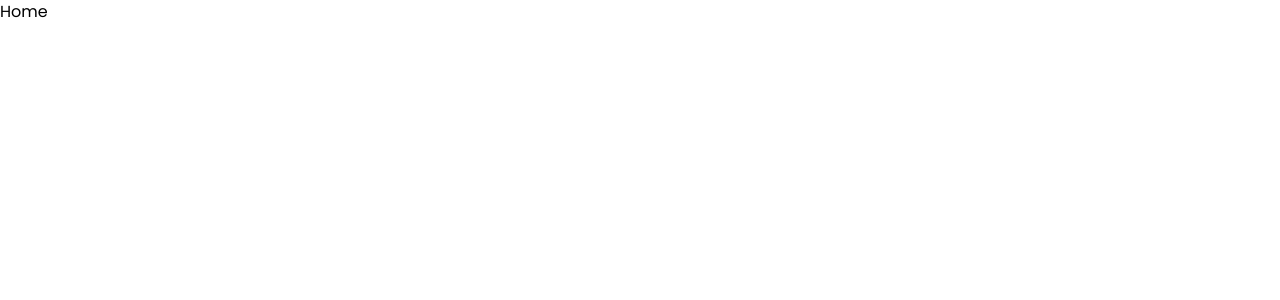
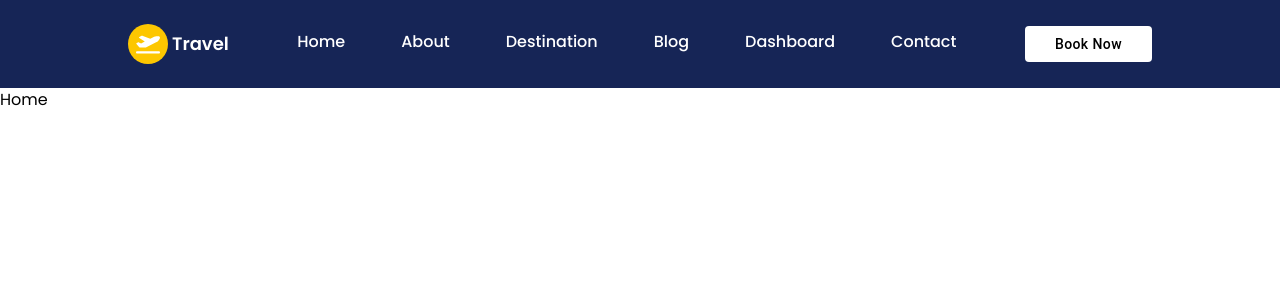
Before and after one commit to nrshakib/travel-website, a Next.js app: page / in a window 1280 px wide. Shown: the top 300 px of the page. Built offline with nearby package versions, Linux system fonts and the light colour scheme.

Commit message:
Added Navbar

```diff
--- a/src/app/layout.tsx
+++ b/src/app/layout.tsx
@@ -1,6 +1,7 @@
 import type { Metadata } from "next";
 import { Poppins } from "next/font/google";
 import "./globals.css";
+import Navbar from "@/components/Navbar";
 
 const font = Poppins({
   weight: ["100", "200", "300", "400", "500", "600", "700", "800", "900"],
@@ -19,7 +20,10 @@ export default function RootLayout({
 }>) {
   return (
     <html lang="en">
-      <body className={`${font.className} antialiased`}>{children}</body>
+      <body className={`${font.className} antialiased`}>
+        <Navbar />
+        {children}
+      </body>
     </html>
   );
 }
--- a/src/components/Home/Home.tsx
+++ b/src/components/Home/Home.tsx
@@ -1,5 +1,5 @@
 import React from "react";
 
 export default function Home() {
-  return <div>Home</div>;
+  return <div className="overflow-hidden">Home</div>;
 }
--- a/src/components/Navbar.tsx
+++ b/src/components/Navbar.tsx
@@ -1,5 +1,157 @@
-import React from "react";
+"use client";
+
+import { Button } from "@mui/material";
+import Link from "next/link";
+import { usePathname } from "next/navigation";
+import React, { useState } from "react";
+import { FaPlaneDeparture } from "react-icons/fa6";
+import { IoClose } from "react-icons/io5";
+import { TiThMenu } from "react-icons/ti";
 
 export default function Navbar() {
-  return <div>Navbar</div>;
+  const [mobileMenuOpen, setMobileMenuOpen] = useState(false);
+  const pathname = usePathname();
+  return (
+    <nav className="bg-blue-950 transition-all duration-200 z-[1000] py-6">
+      <div className="flex items-center justify-between w-[90%] xl:w-[80%] mx-auto">
+        <Link href="/" className="flex items-center gap-1">
+          <div className="bg-yellow-400 flex items-center justify-center rounded-full size-6 sm:size-10 ">
+            <FaPlaneDeparture className="text-white sm:size-6" />
+          </div>
+          <p className="text-sm sm:text-lg font-semibold text-white">Travel</p>
+        </Link>
+        <div className="hidden lg:flex items-center text-white lg:gap-14 font-medium">
+          <Link
+            href="/"
+            className={`hover:border-b-2 pb-1 border-transparent hover:border-b-yellow-300 ${
+              pathname === "/" ? "border-white" : ""
+            }`}
+          >
+            Home
+          </Link>
+
+          <Link
+            href="/"
+            className="relative inline-block pb-1 hover:border-b-2 hover:text-yellow-300 hover:border-yellow-400 transition-all duration-300"
+          >
+            About
+          </Link>
+          <Link
+            href="/"
+            className="relative inline-block pb-1 hover:border-b-2 hover:text-yellow-300 hover:border-yellow-400 transition-all duration-300"
+          >
+            Destination
+          </Link>
+          <Link
+            href="/"
+            className="relative inline-block pb-1 hover:border-b-2 hover:text-yellow-300 hover:border-yellow-400 transition-all duration-300"
+          >
+            Blog
+          </Link>
+          <Link
+            href="/"
+            className="relative inline-block pb-1 hover:border-b-2 hover:text-yellow-300 hover:border-yellow-400 transition-all duration-300"
+          >
+            Dashboard
+          </Link>
+          <Link
+            href="/"
+            className="relative inline-block pb-1 hover:border-b-2 hover:text-yellow-300 hover:border-yellow-400 transition-all duration-300"
+          >
+            Contact
+          </Link>
+        </div>
+        <div className="hidden lg:block">
+          <Button
+            sx={{
+              textTransform: "none",
+              bgcolor: "white",
+              color: "black",
+              ":hover": {
+                bgcolor: "gray",
+                color: "white",
+                transition: "all 0.3s ease",
+              },
+              paddingX: {
+                md: "30px",
+              },
+            }}
+          >
+            Book Now
+          </Button>
+        </div>
+        {/* Mobile menu toggle */}
+        <div
+          className="lg:hidden text-white text-xl cursor-pointer z-50 select-none"
+          onClick={() => setMobileMenuOpen(!mobileMenuOpen)}
+        >
+          {mobileMenuOpen ? (
+            <IoClose fontSize={16} />
+          ) : (
+            <TiThMenu fontSize={16} />
+          )}
+        </div>
+      </div>
+
+      {mobileMenuOpen && (
+        <div
+          className={`lg:hidden fixed top-22 right-[5%] bg-gradient-to-r from-[#521791] to-[#C43EF9] bg-opacity-95 rounded-2xl p-5 space-y-2 text-white font-medium shadow-lg z-50
+          w-[80vw] max-w-[300px] transform transition-transform duration-300 ease-in-out
+          ${mobileMenuOpen ? "translate-x-0" : "translate-x-full"}
+        `}
+        >
+          <div className="flex flex-col gap-2 text-end text-white font-medium">
+            <Link
+              href="/"
+              className={`border-b-2 border-transparent hover:border-b-fuchsia-400 ${
+                pathname === "/" ? "border-white" : ""
+              }`}
+              onClick={() => setMobileMenuOpen(false)}
+            >
+              Home
+            </Link>
+            <Link
+              href="/models"
+              className={`border-b-2 border-transparent hover:border-b-fuchsia-400 ${
+                pathname === "/models" ? "border-white" : ""
+              }`}
+              onClick={() => setMobileMenuOpen(false)}
+            >
+              Models
+            </Link>
+            <Link
+              href="/pricing"
+              className={`border-b-2 border-transparent hover:border-b-fuchsia-400 ${
+                pathname === "/pricing" ? "border-white" : ""
+              }`}
+              onClick={() => setMobileMenuOpen(false)}
+            >
+              Pricing
+            </Link>
+            <Link
+              href="/our-themes"
+              className={`border-b-2 border-transparent hover:border-b-fuchsia-400 ${
+                pathname === "/our-style" ? "border-white" : ""
+              }`}
+              onClick={() => setMobileMenuOpen(false)}
+            >
+              Themes
+            </Link>
+            <Link
+              href="/gallery"
+              className={`border-b-2 border-transparent hover:border-b-fuchsia-400 ${
+                pathname === "/gallery" ? "border-white" : ""
+              }`}
+              onClick={() => setMobileMenuOpen(false)}
+            >
+              Gallery
+            </Link>
+            <Link href="/" onClick={() => setMobileMenuOpen(false)}>
+              Book Now
+            </Link>
+          </div>
+        </div>
+      )}
+    </nav>
+  );
 }
```
Also changed, not shown: package.json (+9 -5 lines), public/images/logo.png (added), 1 other file (tests, documents, lock files or other folders).
